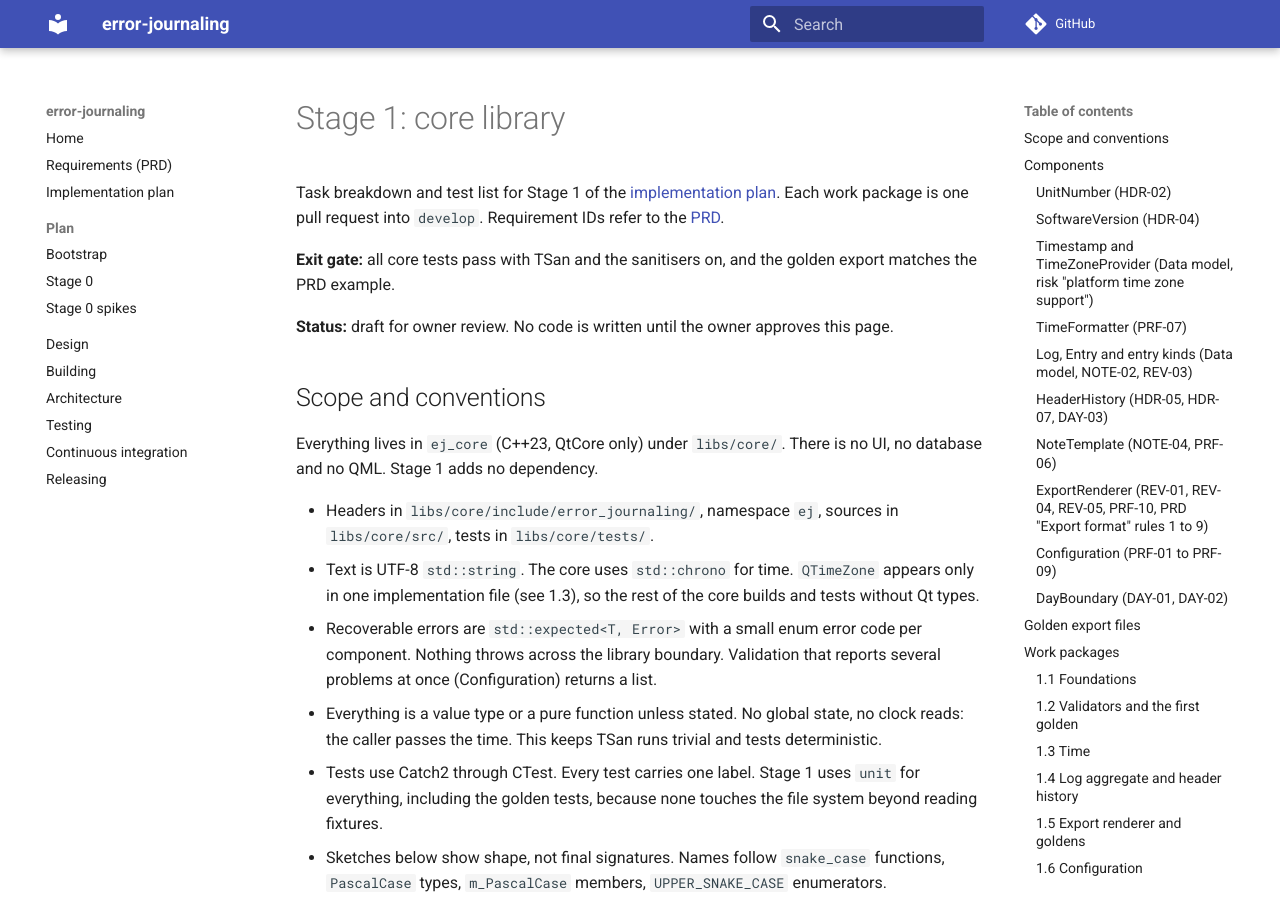
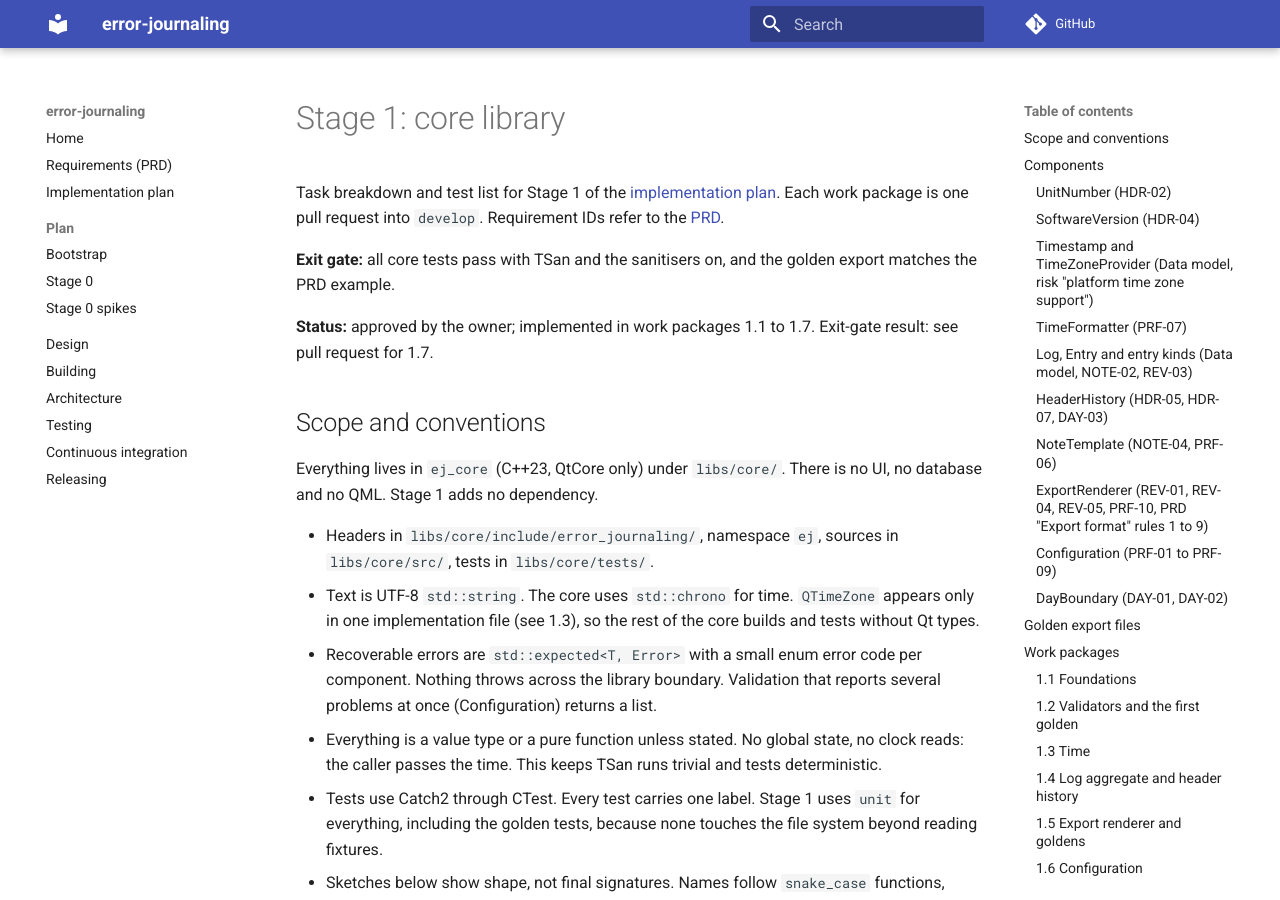
Before and after one commit to iainchesworthlabs/icl-error-journaling, an MkDocs documentation site: the page built from docs/plan/stage-1.md, in a window 1280 px wide and 900 px high. Built offline with MkDocs 1.6.1 and Material for MkDocs 9.7.7, drawn with Linux system fonts in a browser that asks for light colours; comment, search, counter and statistics services are not loaded.

Commit message:
Raise the ej_core coverage floor after the Stage 1 exit-gate pass (1.7)
The full matrix on develop after work packages 1.1 to 1.6: 118 core tests and 2 ui tests pass on linux-gcc-debug, linux-clang-asan-ubsan, linux-clang-tsan, linux-gcc-release and the three macOS legs. The coverage job reports libs/core at 95.0 percent of statements and 90.4 percent of branches, so the floor moves from 90 and 85 to 94 and 90. tools/preprocessor-baseline.json is unchanged and still empty. Marks the Stage 1 plan as implemented.

Signed-off-by: Iain Chesworth <iain.chesworth@gmail.com>

```diff
--- a/docs/plan/stage-1.md
+++ b/docs/plan/stage-1.md
@@ -5,7 +5,7 @@ one pull request into `develop`. Requirement IDs refer to the [PRD](../prd.md).
 
 **Exit gate:** all core tests pass with TSan and the sanitisers on, and the golden export matches the PRD example.
 
-**Status:** draft for owner review. No code is written until the owner approves this page.
+**Status:** approved by the owner; implemented in work packages 1.1 to 1.7. Exit-gate result: see pull request for 1.7.
 
 ## Scope and conventions
 
```
Also changed, not shown: 1 other file.
